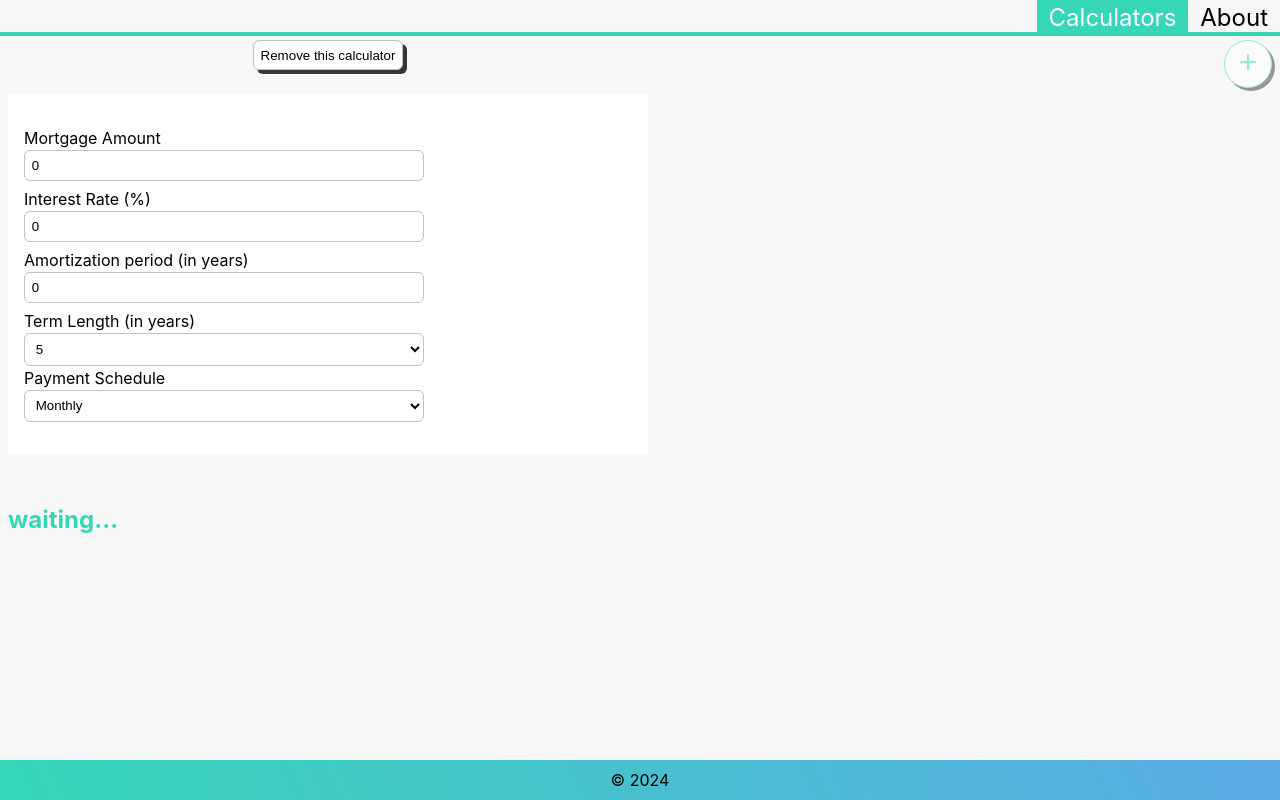
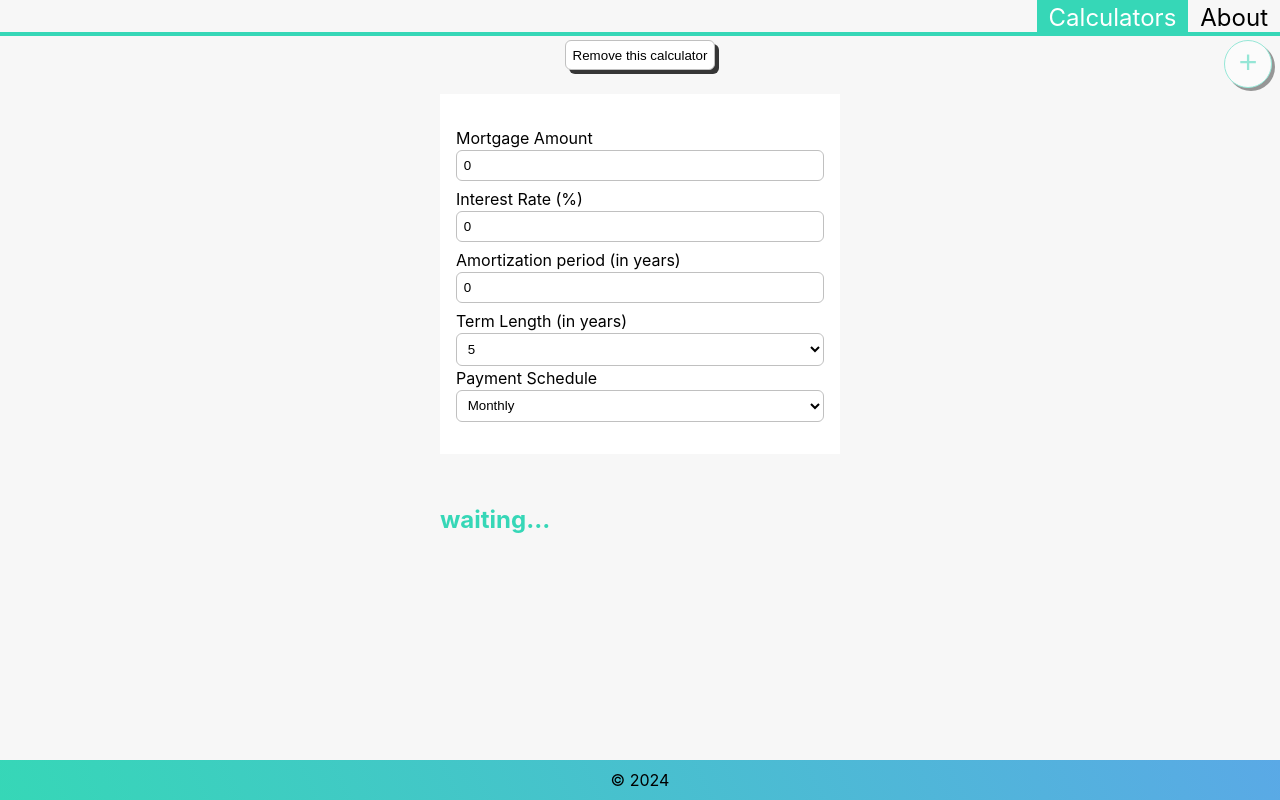
Before and after one commit to TYLER-JM/mocalc, a React (Vite) app: page / in a window 1280 px wide. Both pictures are taken after a click on the button "click to add a calculator". Shown: the part 4-804 px from the top of the page. Built offline with nearby package versions, Linux system fonts and the light colour scheme; a web font is replaced by a local one.

Commit message:
adjusts styles to center calculators in the grid

```diff
--- a/src/styles/calculators.css
+++ b/src/styles/calculators.css
@@ -1,15 +1,18 @@
 @layer components {
     .calculator-wrapper {
         display: grid;
-        grid-template-rows: repeat(2, minmax(min-content, min-content));
+        grid-template-rows: repeat(2, min-content);
         grid-template-columns: repeat(auto-fit, minmax(400px, 1fr));
         grid-auto-rows: min-content;
+        justify-content: center;
     }
     .calculator {
         margin: 0.5em;
         display: flex;
         flex-direction: column;
         max-width: 50vw;
+        min-width: 400px;
+        justify-self: center;
     }
     .calculator > *:not(:last-child) {
         margin-bottom: 1.5em;
```
